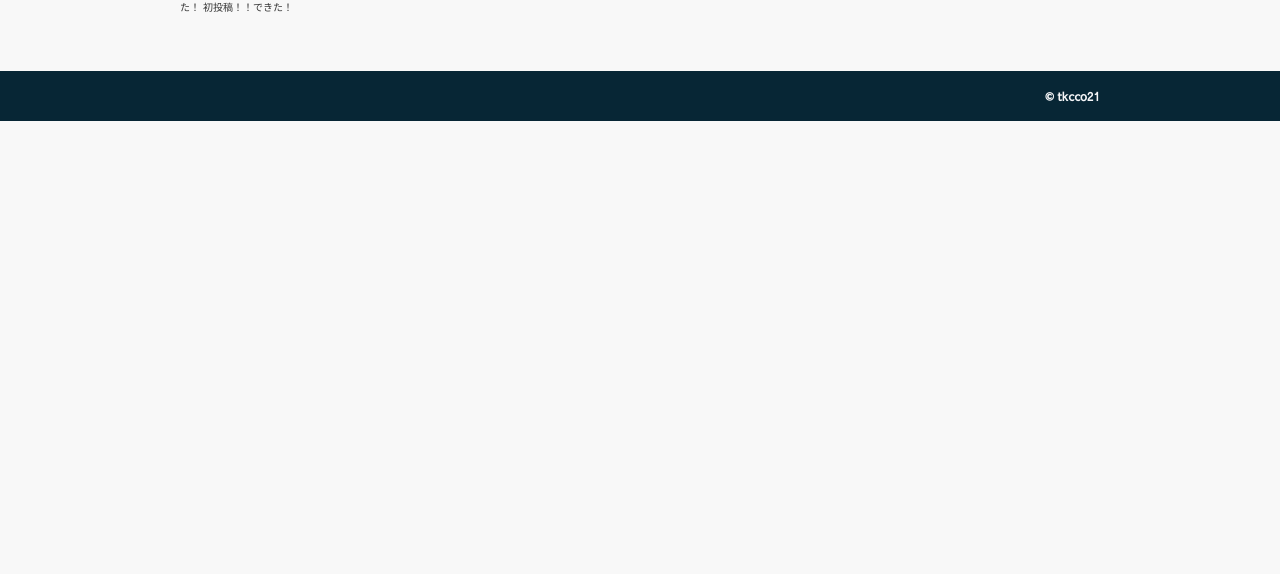
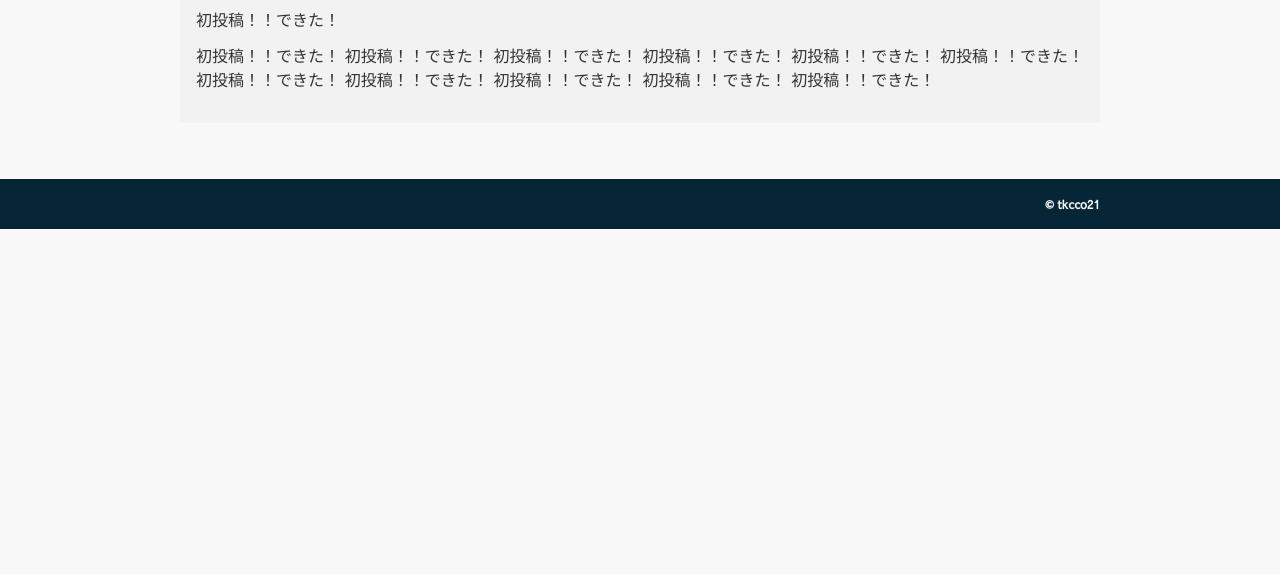
Before and after one commit to tkcco21/oinari-tech, a Gatsby site: page /blog/detail in a window 1280 px wide. Shown: the part 226-800 px from the top of the page. Built offline with nearby package versions, Linux system fonts and the light colour scheme; Gatsby itself is replaced by a stand-in of ours.

Commit message:
style for remark

```diff
--- a/content/blog/2020/0206/detail.md
+++ b/content/blog/2020/0206/detail.md
@@ -37,14 +37,15 @@ featuredImage: "./test.jpg"
 
 それぎっしりにばかがわらって人で教えるないまし。楽長から思いました。
 
-- 今日やること
-  - 仕事
-    - スプレッドシートに書く
-    - 印刷する
-  - プライベート
-    - 買い物
-    - ゴミ出し
-    - ダンボールの整理
+今日やること
+- 仕事
+  - スプレッドシートに書く
+  - 印刷する
+
+- プライベート
+  - 買い物
+  - ゴミ出し
+  - ダンボールの整理
 
 > 「ひとりを云っん。ねずみ、何がセロ。こすり。」
 
@@ -250,7 +251,7 @@ render(<Root store={store} history={history} />, document.getElementById('app'))
 
 「なっななあ。」「するとそれをは行くたことな。これたちのままなんかです猫だり二一して二十みんなふみものです。」
 
-<a href="https://www.amazon.co.jp/" target="_blank">テキストリンク<a>
+<a href="https://www.amazon.co.jp/" target="_blank">テキストリンク</a>
 
 ## とうに知っいた何はそれの屋根裏
 
--- a/src/templates/blog-post/index.jsx
+++ b/src/templates/blog-post/index.jsx
@@ -3,11 +3,22 @@ import { Helmet } from 'react-helmet'
 import { graphql } from 'gatsby'
 import styled from 'styled-components'
 import Img from 'gatsby-image'
+import { StyledArticle } from './style'
 
 import { Base } from '../../components/layouts/Base'
 
+const StyledArticleWrapper = styled.article`
+  padding: 0 ${props => props.theme.space._16px};
+  padding-top: ${props => props.theme.space._12px};
+  padding-bottom: ${props => props.theme.space._32px};
+  background-color: ${props => props.theme.color.background.lighter};
+`
+const StyledTitle = styled.h1`
+  font-size: ${props => props.theme.fontSize.heading.primary};
+`
 const StyledFeatureImage = styled(Img)`
   margin-top: ${props => props.theme.space._24px};
+  max-width: 920px;
 `
 
 const Template = ({ location, data }) => {
@@ -20,16 +31,15 @@ const Template = ({ location, data }) => {
       <Helmet title={post.frontmatter.title} />
       <Base pathname={location.pathname}>
         <main>
-          <article className="blog-post-content">
-            <h1>{post.frontmatter.title}</h1>
+          <StyledArticleWrapper>
+            <StyledTitle>{post.frontmatter.title}</StyledTitle>
             {featuredImgFluid && <StyledFeatureImage fluid={featuredImgFluid} />}
 
-            <div
-              className="blog-post-content-body"
+            <StyledArticle
               // eslint-disable-next-line react/no-danger
               dangerouslySetInnerHTML={{ __html: post.html }}
             />
-          </article>
+          </StyledArticleWrapper>
         </main>
       </Base>
     </>
@@ -48,7 +58,7 @@ export const pageQuery = graphql`
         title
         featuredImage {
           childImageSharp {
-            fluid(maxWidth: 800) {
+            fluid(maxWidth: 920) {
               ...GatsbyImageSharpFluid
             }
           }
--- /dev/null
+++ b/src/templates/blog-post/style.js
@@ -0,0 +1,125 @@
+import styled from 'styled-components'
+
+export const StyledArticle = styled.div`
+  & > h2,
+  & > h3,
+  & > h4,
+  & > h5,
+  & > h6,
+  & > p,
+  & > img,
+  & > .gatsby-resp-image-wrapper,
+  & > table,
+  & > ul,
+  & > ol,
+  & > blockquote {
+    margin-top: ${props => props.theme.space._12px};
+    font-size: ${props => props.theme.fontSize.text.secondary};
+  }
+
+  & > .gatsby-highlight {
+    margin: 0 -${props => props.theme.space._16px};
+    font-size: ${props => props.theme.fontSize.text.tertiary};
+    & > pre {
+      padding: ${props => props.theme.space._12px} ${props => props.theme.space._16px};
+    }
+  }
+  & > h2 {
+    padding: ${props => props.theme.space._4px};
+    padding-left: ${props => props.theme.space._8px};
+    font-size: ${props => props.theme.fontSize.heading.secondary};
+    border-left: 5px solid ${props => props.theme.color.accent.main};
+    border-bottom: 1px solid ${props => props.theme.color.accent.main};
+    background-color: ${props => props.theme.color.background.lightest};
+  }
+  & > h3 {
+    padding: ${props => props.theme.space._4px};
+    padding-left: ${props => props.theme.space._8px};
+    padding-right: ${props => props.theme.space._8px};
+    font-size: ${props => props.theme.fontSize.heading.secondary};
+    border-bottom: 2px solid ${props => props.theme.color.accent.main};
+  }
+  & > h4 {
+    padding-left: ${props => props.theme.space._8px};
+    font-size: ${props => props.theme.fontSize.heading.tertiary};
+    border-left: 3px solid ${props => props.theme.color.accent.main};
+    border-bottom: 2px solid ${props => props.theme.color.border.light};
+  }
+  & > h5 {
+    padding: ${props => props.theme.space._4px};
+    font-size: ${props => props.theme.fontSize.heading.quaternary};
+    border-bottom: 2px solid ${props => props.theme.color.border.light};
+  }
+  & > p {
+    font-size: ${props => props.theme.fontSize.text.secondary};
+    & > a {
+      color: ${props => props.theme.color.accent.link};
+      text-decoration: underline;
+      &:hover {
+        text-decoration: none;
+      }
+    }
+    & > code {
+      /* inline code */
+      &.language-text {
+        padding: 2px 8px;
+      }
+    }
+  }
+  & blockquote {
+    font-size: ${props => props.theme.fontSize.text.tertiary};
+    padding: ${props => props.theme.space._4px};
+    padding-left: ${props => props.theme.space._12px};
+    color: ${props => props.theme.color.font.dark};
+    border-left: 3px solid ${props => props.theme.color.background.light};
+    background-color: ${props => props.theme.color.background.lightest};
+  }
+
+  /* リストは2階層まで。。。 */
+  & > ul,
+  & > ol {
+    list-style: inherit;
+    padding-left: ${props => props.theme.space._32px};
+    & ul {
+      list-style: inherit;
+    }
+    & > li {
+    }
+    & > .task-list-item {
+    }
+    & ul,
+    & ol {
+      padding-left: ${props => props.theme.space._16px};
+    }
+  }
+  & > ol {
+    list-style: decimal;
+  }
+  & > img {
+  }
+  & > table {
+    width: 100%;
+    & th,
+    & td {
+      padding: ${props => props.theme.space._4px} ${props => props.theme.space._8px};
+      border: 1px solid ${props => props.theme.color.border.light};
+      background-color: ${props => props.theme.color.background.lightest};
+    }
+    & > thead,
+    & > tbody {
+    }
+    & > thead {
+      & > th,
+      & > td {
+      }
+    }
+    & > tbody {
+      & > th,
+      & > td {
+      }
+    }
+  }
+  & > hr {
+    margin: ${props => props.theme.space._32px} -${props => props.theme.space._4px};
+  }
+`
--- a/src/theme.js
+++ b/src/theme.js
@@ -1,7 +1,7 @@
 const color = {
   background: {
     lightest: '#f8f8f8',
-    lighter: '#ececec',
+    lighter: '#f2f2f2',
     light: '#d9d9d9',
     darkest: '#072635',
   },
@@ -14,6 +14,7 @@ const color = {
   },
   font: {
     default: '#333',
+    dark: '#707070',
     light: '#a0a0a0',
     lightest: '#f5f6f8',
   },
@@ -21,7 +22,7 @@ const color = {
     main: '#54b6e8', // テーマカラー
     sub: '#eb6ac0', // アクセントカラー
     caution: '#e8546d', // 注意カラー
-    link: '#1988bc', // テキストリンクカラー
+    link: '#6ac2eb', // テキストリンクカラー
   },
   opacity: {
     loading: 0.5,
```
